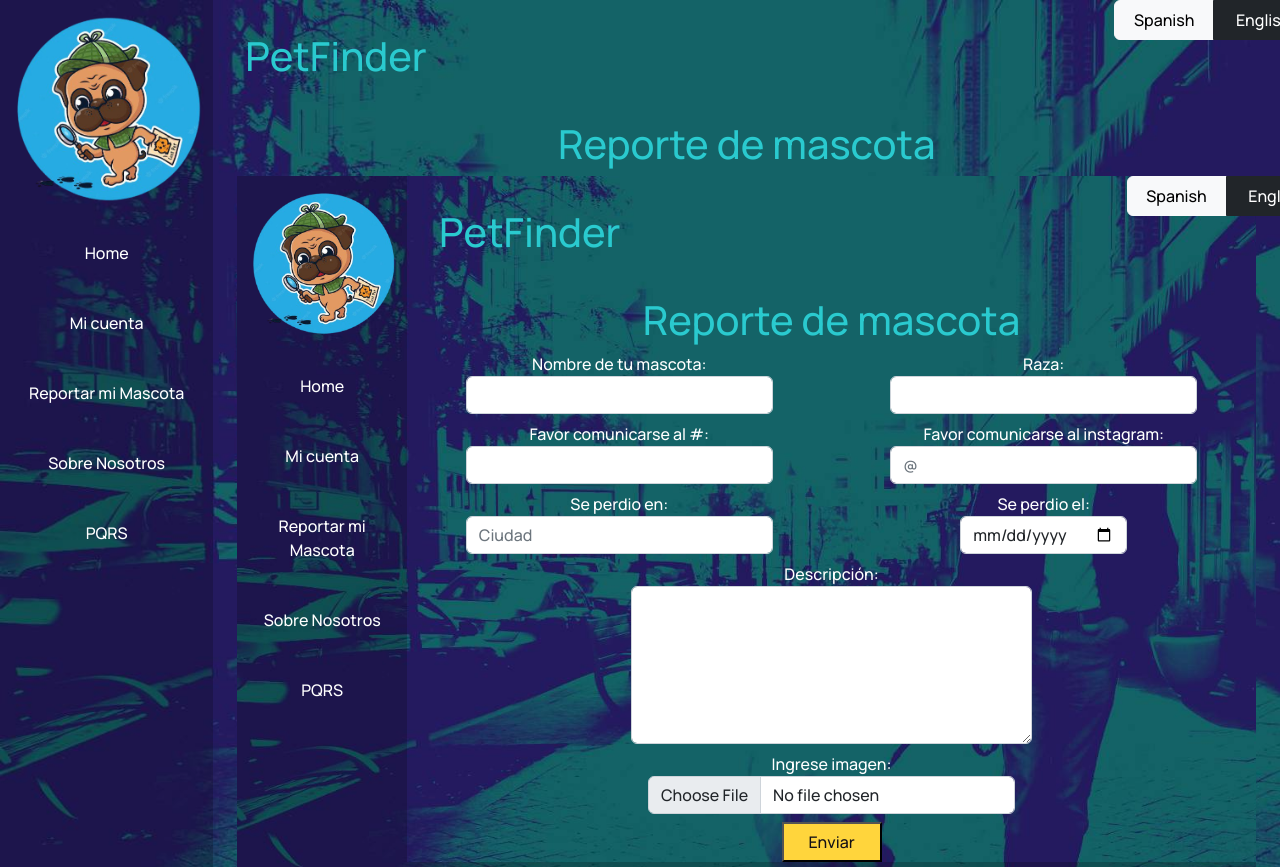
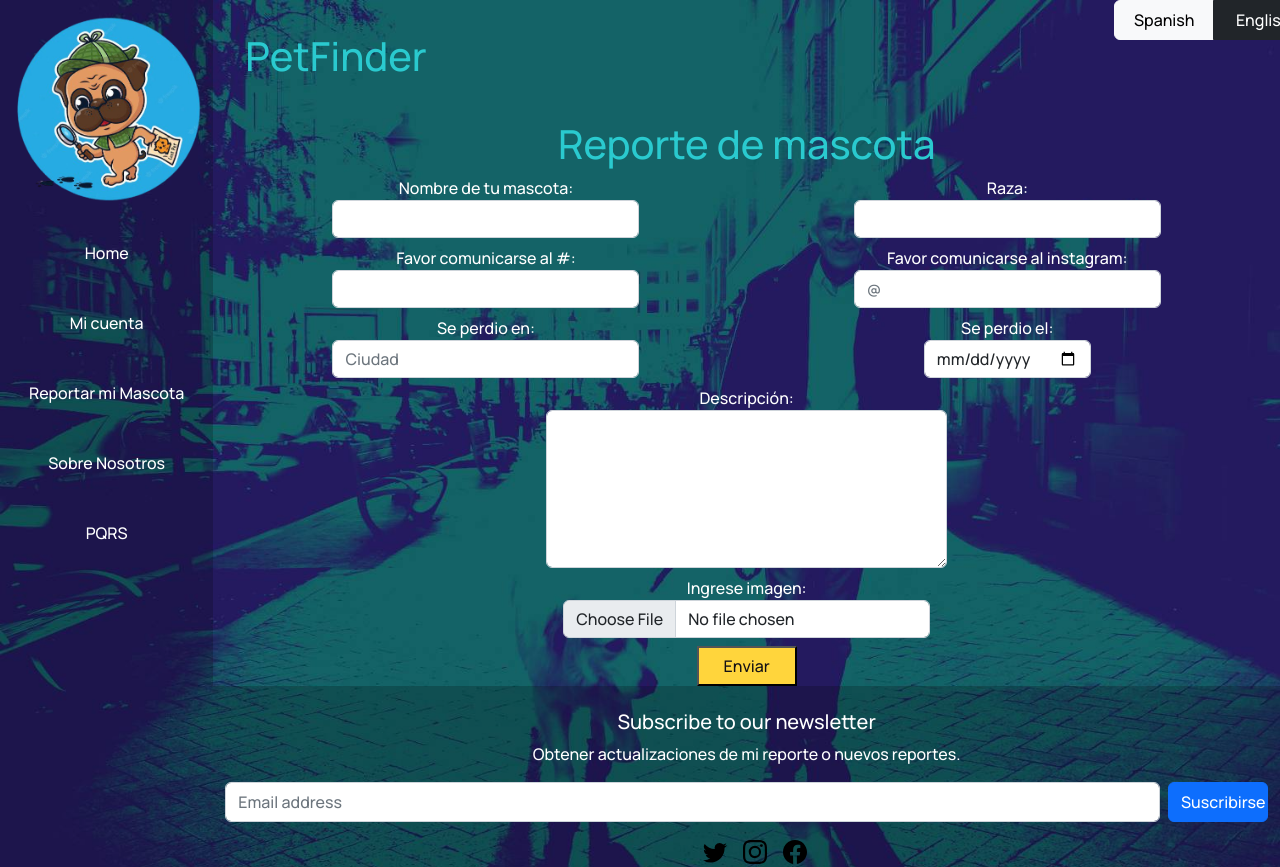
Before and after one commit to Danniel13/PetFinder, a plain HTML site: page reporter.html in a window 1280 px wide. Shown: the top 867 px of the page. Drawn offline with nearby package versions, Linux system fonts and the light colour scheme.

Commit message:
Actualizacion de reporter 1

```diff
--- a/reporter.html
+++ b/reporter.html
@@ -109,77 +109,6 @@
 
                     <form action="" class="container-md">
 
-        <div class="container-fluid text-center ">
-
-            <div class="row">
-                <!--Aside-->
-                <div class="col-12 col-sm-2 d-none d-xl-block" id="Aside">
-                    <div class="card border-0" id="img-logo">
-                        <img src="assest/photo_2022-08-28_10-07-46.png" class="card-img-top" alt="">
-                    </div>
-
-                    <ul class="nav flex-column ">
-                        <li class="nav-item">
-                            <a class="btn  btn-aside" aria-current="page" href="#">Home</a>
-                        </li>
-
-                        <li class="nav-item">
-                            <a class="btn  btn-aside"" href=" #">Mi cuenta</a>
-                        </li>
-                        <li class="nav-item">
-                            <a class="btn  btn-aside"">Reportar mi Mascota</a>
-                            </li>
-                            <li class=" nav-item">
-                                <a class="btn  btn-aside"" href=" #">Sobre Nosotros</a>
-                        </li>
-                        <li class="nav-item">
-                            <a class="btn  btn-aside"">PQRS</a>
-                        </li>
-
-                    </ul>
-
-                </div>
-
-                <div class=" col-12 col-lg-12 col-xl-10 " id=" Section">
-
-                    <div class="col-1 d-xl-none" id="Menu_flotante">
-                        <div class="dropdown">
-                            <button class="btn btn-secondary dropdown-toggle" data-bs-toggle="dropdown"
-                                aria-expanded="false">
-                                Menu
-                            </button>
-                            <ul class="dropdown-menu" style="">
-                                <li><a class="dropdown-item" href="#dropdown">Mi cuenta</a></li>
-                                <li><a class="dropdown-item" href="#">Reportar mi Mascota</a></li>
-                                <li><a class="dropdown-item" href="#">Sobre Nosotros</a></li>
-                                <li><a class="dropdown-item" href="#">PQRS</a></li>
-                                <div class="btn-group">
-                                    <button class="btn btn-light">Spanish</button>
-                                    <button class="btn btn-dark">English</button>
-                                </div>
-                            </ul>
-                        </div>
-                    </div>
-
-                    <div class="row">
-                        <!--Header-->
-                        <div class="col" id="header">
-                            <h1 id="nombre">PetFinder</h1>
-                        </div>
-                        <div class="col-2 col-12 col-sm-2 d-none d-xl-block">
-                            <div class="btn-group">
-                                <button class="btn btn-light">Spanish</button>
-                                <button class="btn btn-dark">English</button>
-                            </div>
-                        </div>
-                    </div>
-
-                    <h1> Reporte de mascota</h1>
-
-                    <!-- <div class="container-sm"> -->
-
-                    <form action="" class="container-md">
-
                         <div class="row">
                             <div class="col">
                                 <label class="form-label">Nombre de tu mascota:
```
